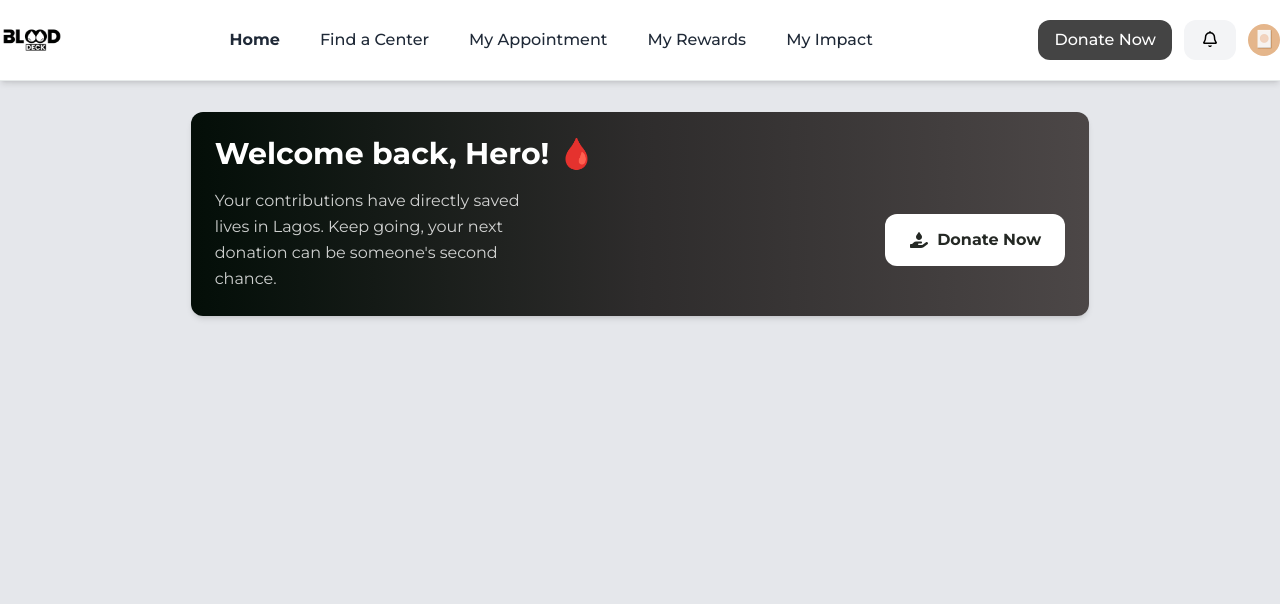
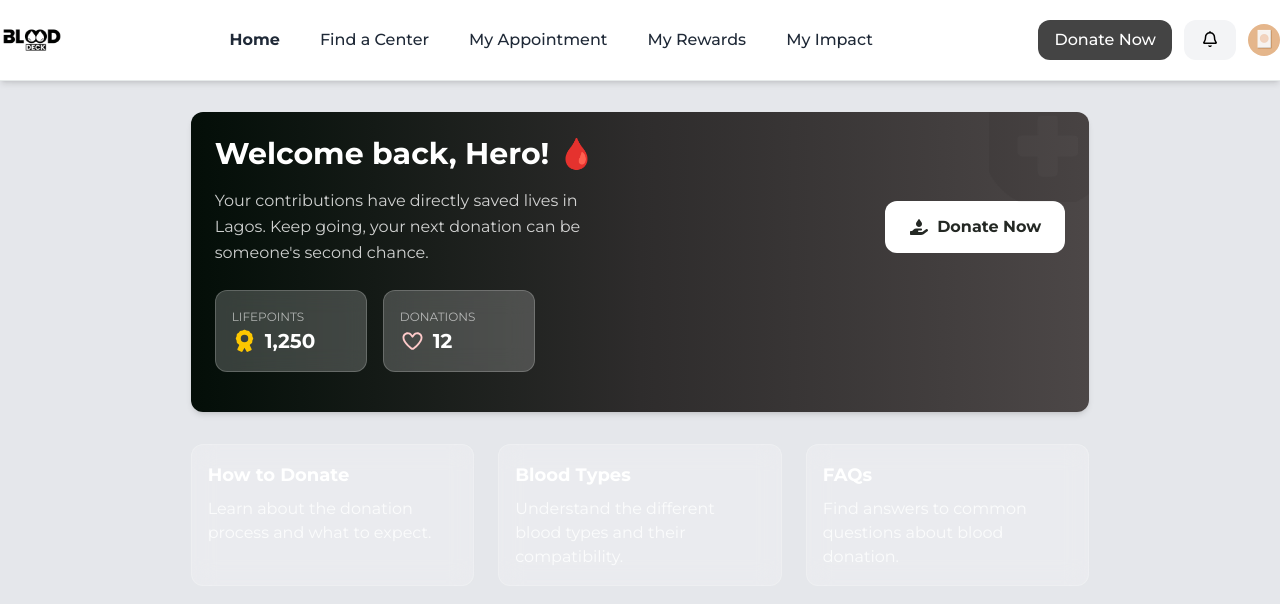
Before and after one commit to BloodDeck/Frontend, a React (Vite) app: page /donor/homescreen in a window 1280 px wide. Shown: the top 604 px of the page. Built offline with nearby package versions, Linux system fonts and the light colour scheme.

Commit message:
Made New Changes

```diff
--- a/package.json
+++ b/package.json
@@ -21,6 +21,7 @@
     "vite": "^6.0.5"
   },
   "dependencies": {
+    "22": "^0.0.0",
     "@fortawesome/fontawesome-svg-core": "^7.1.0",
     "@fortawesome/free-brands-svg-icons": "^7.1.0",
     "@fortawesome/free-regular-svg-icons": "^7.1.0",
--- a/src/modules/donor/pages/HomeScreen.tsx
+++ b/src/modules/donor/pages/HomeScreen.tsx
@@ -1,21 +1,58 @@
 import { FontAwesomeIcon } from "@fortawesome/react-fontawesome";
-import { faHandHoldingDroplet } from "@fortawesome/free-solid-svg-icons";
+import { faHandHoldingDroplet, faAward } from "@fortawesome/free-solid-svg-icons";
+import { faHeart } from "@fortawesome/free-regular-svg-icons";
+import logoWhite from "../../../assets/images/blood_drop_bg.png";
 
 const HomeScreen = () => {
     return (
         <div className="container mx-auto px-4 py-8">
             {/* Hero Card */}
-            <section className="bg-linear-to-r from-[#040E08] via-[#2E2C2C] to-[#4C4747] text-white w-[72%] mx-auto rounded-xl p-6 mb-8 shadow-md">
+            <section className="relative bg-linear-to-r from-[#040E08] via-[#2E2C2C] to-[#4C4747] text-white w-[72%] mx-auto rounded-xl p-6 mb-8 shadow-md overflow-hidden">
+                <img src={logoWhite} alt="Blood Drop Background" className="absolute -top-36 -right-25 w-50 object-contain pointer-events-none" />
                 <h1 className="text-white text-3xl font-black">Welcome back, Hero! 🩸</h1>
                 <div className="flex mt-4 gap-10 justify-between items-center">
-                    <p className="text-white/80 w-[36%] leading-relaxed">Your contributions have directly saved lives in Lagos. Keep going, your next donation can be someone's second chance.</p>
+                    <p className="text-white/80 w-[46%] leading-relaxed">Your contributions have directly saved lives in Lagos. Keep going, your next donation can be someone's second chance.</p>
                     <button className="bg-white text-[#242824] px-6 py-3.5 rounded-xl font-bold text-center flex items-center gap-2"><FontAwesomeIcon icon={faHandHoldingDroplet} />Donate Now</button>
                 </div>
                 {/* Stats Cards */}
-                <div>
+                <div className="flex gap-4 mt-6 mb-4">
                     {/* LifePoint Card */}
+                    <div className="bg-white/20 blur-effect backdrop-blur-md rounded-xl p-4 w-38 border border-solid border-white/20">
+                        <p className="text-xs leading-relaxed text-white/60">LIFEPOINTS</p>
+                        <div className="flex gap-2 items-center font-black text-xl">
+                            <FontAwesomeIcon icon={faAward} className="text-yellow-400" />
+                            <h2>1,250</h2>
+                        </div>
+                    </div>
+                    {/* Donations Card */}
+                    <div className="bg-white/20 blur-effect backdrop-blur-md rounded-xl p-4 w-38 border border-solid border-white/20">
+                        <p className="text-xs leading-relaxed text-white/60">DONATIONS</p>
+                        <div className="flex gap-2 items-center font-black text-xl">
+                            <FontAwesomeIcon icon={faHeart} className="text-[#FECACA]" />
+                            <h2>12</h2>
+                        </div>
+                    </div>
                 </div>
             </section>
+
+            {/* Info Card Grid */}
+            <div className="grid grid-cols-1 md:grid-cols-2 lg:grid-cols-3 gap-6 w-[72%] mx-auto">
+                {/* Info Card 1 */}
+                <div className="bg-white/20 blur-effect backdrop-blur-md rounded-xl p-4 border border-solid border-white/20">
+                    <h3 className="text-white font-bold text-lg">How to Donate</h3>
+                    <p className="text-white/80 mt-2">Learn about the donation process and what to expect.</p>
+                </div>
+                {/* Info Card 2 */}
+                <div className="bg-white/20 blur-effect backdrop-blur-md rounded-xl p-4 border border-solid border-white/20">
+                    <h3 className="text-white font-bold text-lg">Blood Types</h3>
+                    <p className="text-white/80 mt-2">Understand the different blood types and their compatibility.</p>
+                </div>
+                {/* Info Card 3 */}
+                <div className="bg-white/20 blur-effect backdrop-blur-md rounded-xl p-4 border border-solid border-white/20">
+                    <h3 className="text-white font-bold text-lg">FAQs</h3>
+                    <p className="text-white/80 mt-2">Find answers to common questions about blood donation.</p>
+                </div>
+            </div>
         </div>
     )
 }
```
Also changed, not shown: 1 other file (tests, documents, lock files or other folders).
